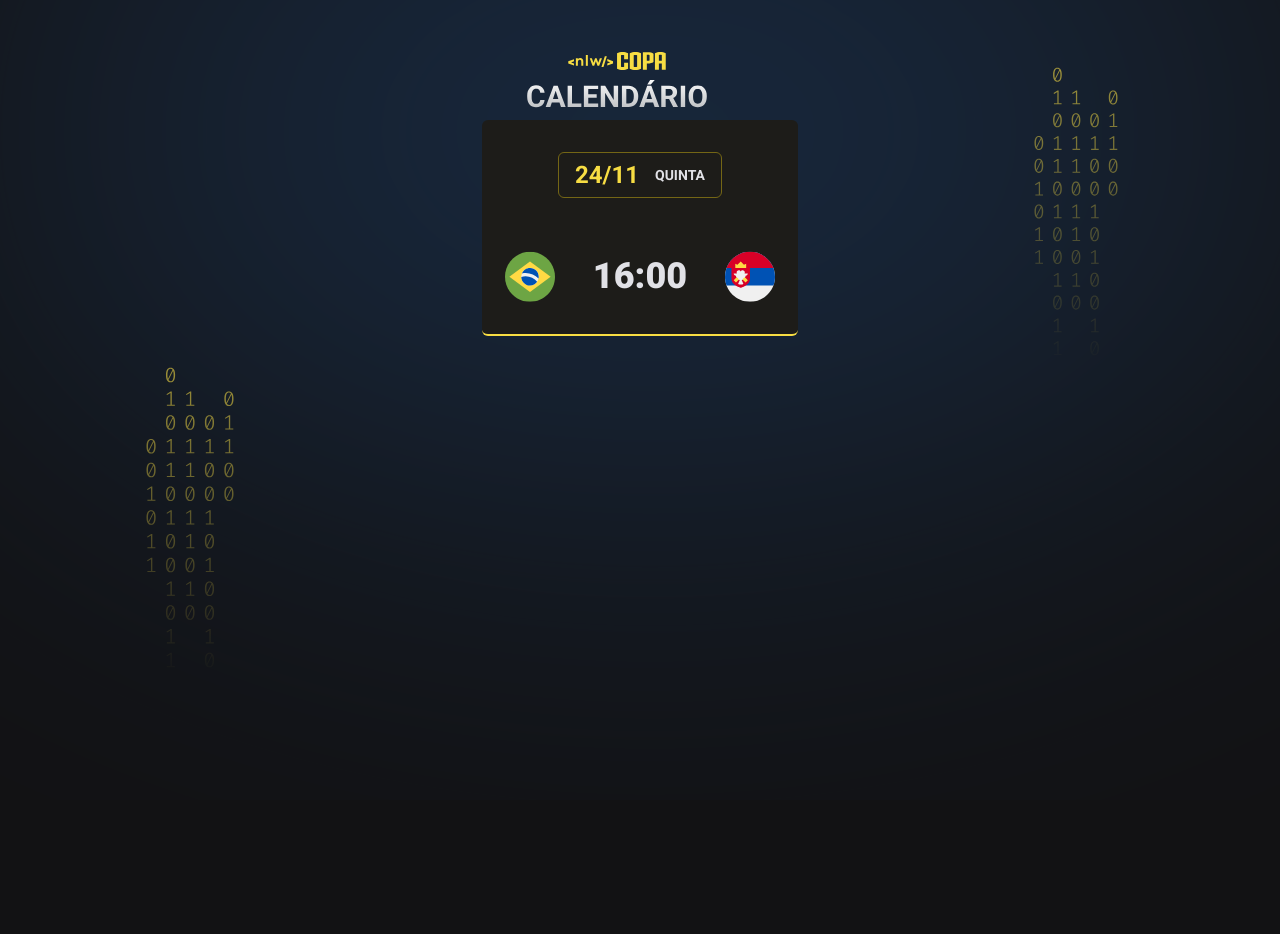
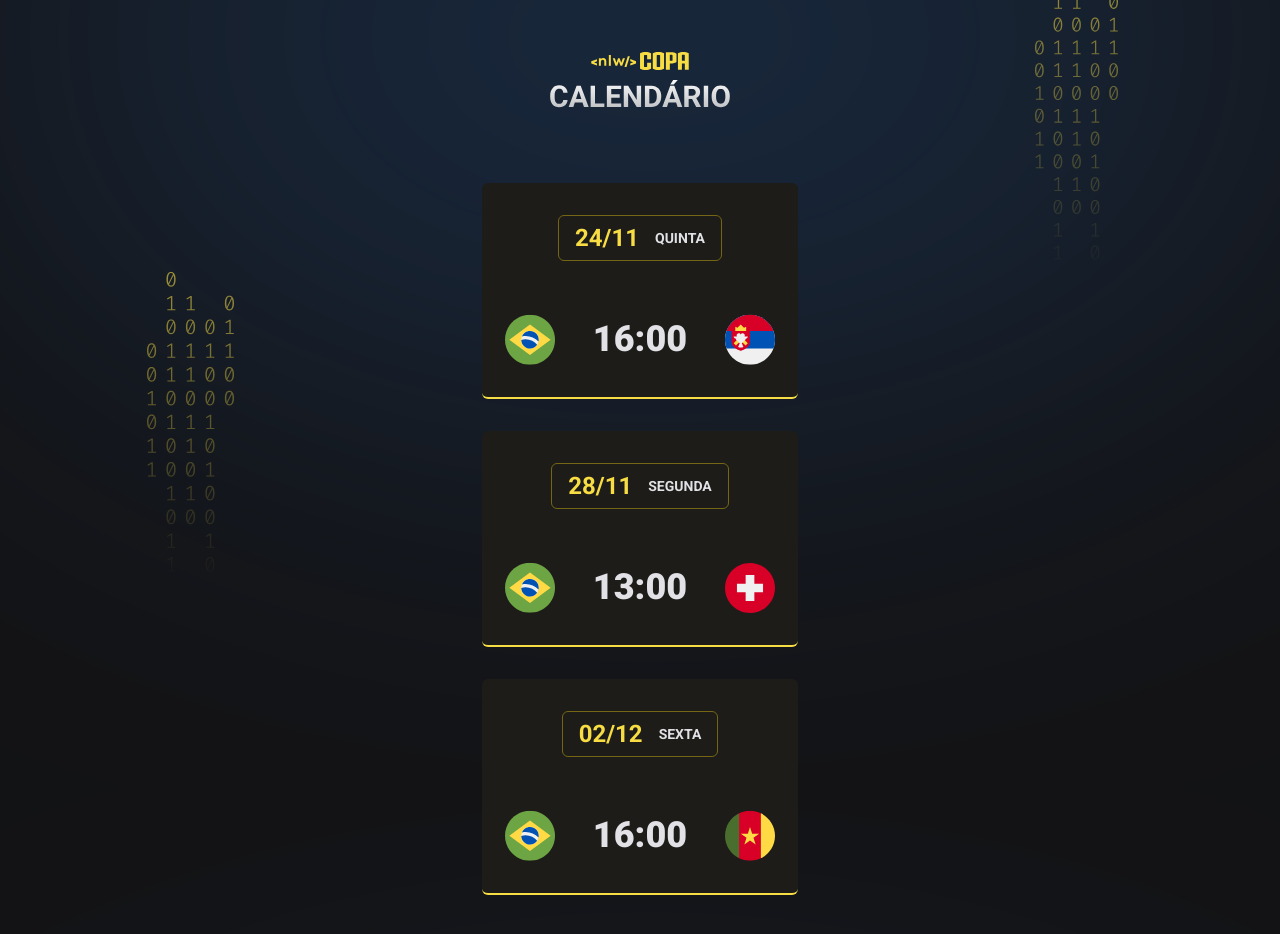
Before and after one commit to lucsvvieira/Projeto-NLW-Copa, a plain HTML site: page index.html in a window 1280 px wide. Before the commit the page ends 800 px from the top, so only its background shows below. Drawn offline with Linux system fonts and the light colour scheme.

Commit message:
Implementando Javascript do projeto

```diff
--- a/index.html
+++ b/index.html
@@ -14,24 +14,8 @@
 </head>
 
 <body>
-    <div id="app">
-        <header>
-            <img src="./assets/logo.svg" alt="Logo NLW">
-        </header>
-
-        <main id="cards">
-            <div class="card">
-                <h2>24/11 <span>quinta</span></h2>
-                <ul>
-                    <li>
-                        <img src="./assets/icon-brazil.svg" alt="Bandeira do Brasil">
-                        <strong>16:00</strong>
-                        <img src="./assets/icon-serbia.svg" alt="Bandeira da Sérvia">
-                    </li>
-                </ul>
-            </div>
-        </main>
-    </div>
+    <div id="app"></div>
+    <script src="./main.js"></script>
 </body>
 
 </html>
--- /dev/null
+++ b/main.js
@@ -0,0 +1,32 @@
+function createGame(player1, hour, player2) {
+    return `
+        <li>
+            <img src="./assets/icon-${player1}.svg" alt="Bandeira do ${player1}">
+            <strong>${hour}</strong>
+            <img src="./assets/icon-${player2}.svg" alt="Bandeira da ${player2}">
+        </li>
+    `
+}
+
+function createCard(date, day, games) {
+    return `
+        <div class="card">
+            <h2>${date}<span>${day}</span></h2>
+            <ul>
+                ${games}
+            </ul>
+        </div>
+    `
+}
+
+document.querySelector("#app").innerHTML = `
+    <header>
+        <img src="./assets/logo.svg" alt="Logo NLW">
+    </header>
+
+    <main id="cards">
+        ${createCard("24/11", "quinta", createGame('brazil', '16:00', 'serbia'))}
+        ${createCard("28/11", 'segunda', createGame('brazil', '13:00', 'switzerland'))}
+        ${createCard("02/12", 'sexta', createGame('brazil', '16:00', 'cameroon'))}
+    </main>
+`;
--- a/style.css
+++ b/style.css
@@ -12,7 +12,7 @@ body {
     background-color: #121214;
     background-image: url(./assets/bg.svg);
     background-position-x: center;
-    background-position-y: 55.6%;
+    background-position-y: -715px;
 }
 
 body * {
@@ -22,6 +22,17 @@ body * {
 #app {
     width: fit-content;
     margin: 52px auto;
+}
+
+header {
+    margin-bottom: 63px;
+    text-align: center;
+}
+
+#cards {
+    display: flex;
+    flex-direction: column;
+    gap: 32px;
 }
 
 .card {
```
Also changed, not shown: assets/icon-cameroon.svg (added), assets/icon-switzerland.svg (added).
